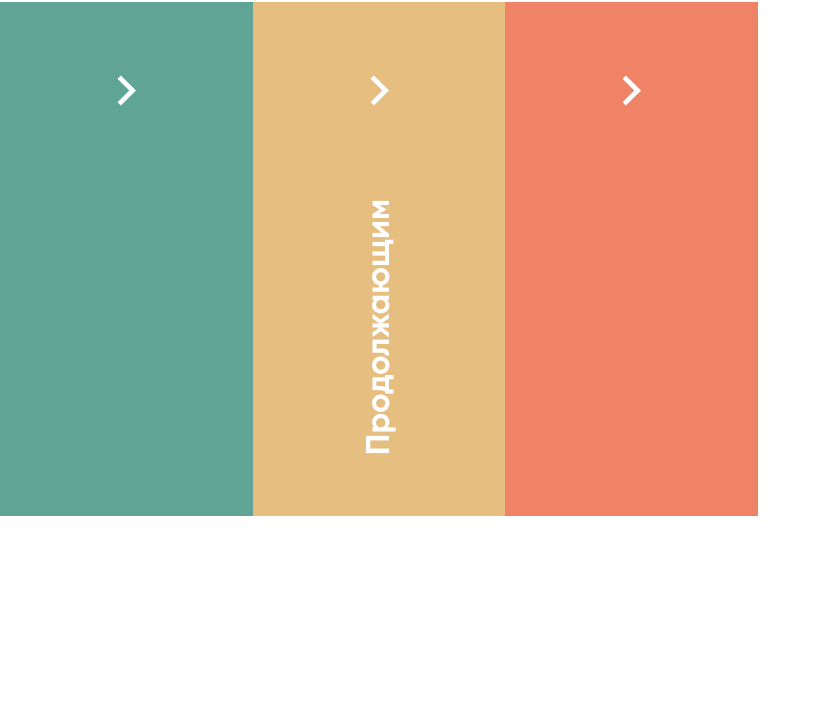
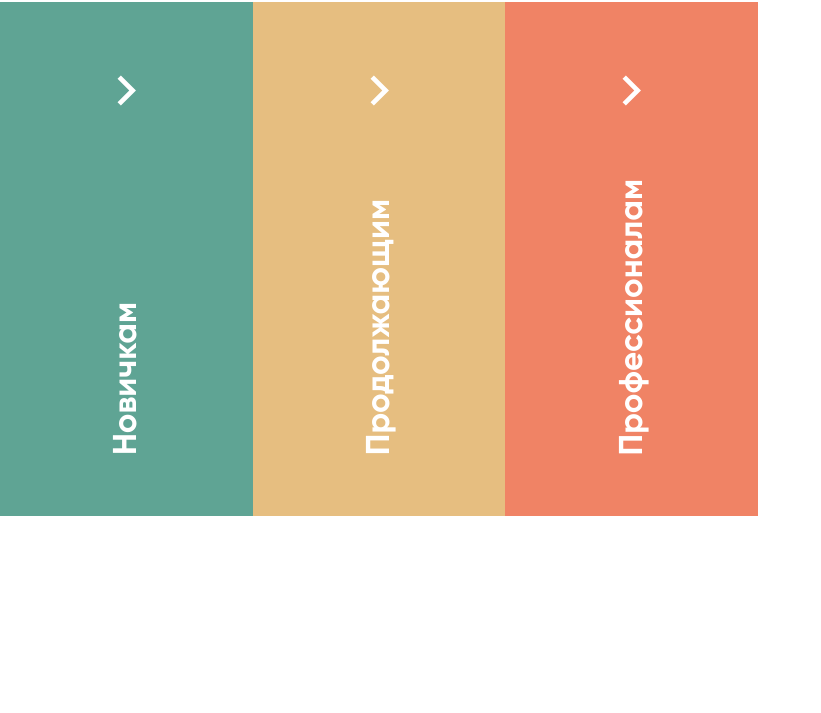
Before and after one commit to Frolikss/flex_yoga_new, a plain HTML site: page index.html in a window 1280 px wide. Shown: the part 1284-1997 px from the top of the page, without its empty margins (0-821 px from the left). Drawn offline with Linux system fonts and the light colour scheme; a web font is replaced by a local one.

```diff
--- a/css/styles.css
+++ b/css/styles.css
@@ -160,6 +160,7 @@ p {
     display: flex;
     justify-content: space-between;
     position: relative;
+    color: #E6BE80;
     background: #E6BE80;
     font-family: 'Gilroy Bold', serif;
     font-size: 22px;
@@ -188,6 +189,10 @@ p {
 .level-tab:last-child {
     background: #F08365;
     color: #F08365;
+}
+
+.level-tab .tab-head, .tab-info {
+    color: #fff;
 }
 
 .level-tab:hover {
```
